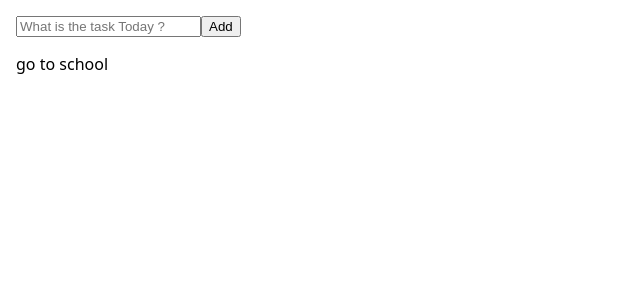
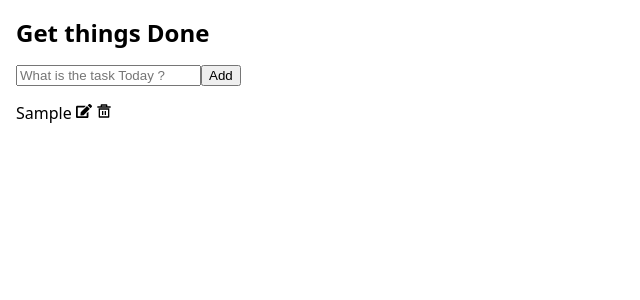
Before and after one commit to riya180/react-ToDo-List, a React (Create React App) app: page / in a window 1280 px wide. Both pictures are taken after typing "Sample" into the empty fields and a click on the button "Add". Shown: the top 300 px of the page, without its empty margins (0-640 px from the left). Built offline with nearby package versions, Linux system fonts and the light colour scheme.

Commit message:
first part done

```diff
--- a/package.json
+++ b/package.json
@@ -8,8 +8,10 @@
     "@fortawesome/free-regular-svg-icons": "^6.5.1",
     "@fortawesome/free-solid-svg-icons": "^6.5.1",
     "@fortawesome/react-fontawesome": "^0.2.0",
+    "@react-icons/all-files": "^4.1.0",
     "react": "18.2.0",
     "react-dom": "18.2.0",
+    "react-icons": "^5.0.1",
     "util": "^0.12.5",
     "uuid": "^9.0.1",
     "uuidv4": "^6.2.13"
--- a/src/App.js
+++ b/src/App.js
@@ -5,7 +5,7 @@ import { TodoWrapper } from './components/TodoWrapper';
 export default function App() {
   return (
     <div>
-      <TodoWrapper/>
+      <TodoWrapper />
 
     </div>
   );
--- a/src/components/Todo.js
+++ b/src/components/Todo.js
@@ -1,20 +1,12 @@
 import react from "react";
-import { FontAwesomeIcon } from "@fortawesome/react-fontawesome";
-import { faPeToSquare } from "@fortawesome/free-solid-svg-icons";
-import { faTrash } from "@fortawesome/free-solid-svg-icons";
+import { FaEdit } from "react-icons/fa";
+import { RiDeleteBin5Line } from "react-icons/ri";
 
-export const Todo = () => {
+export const Todo = ({task}) => {
     return (
-        <div className="Todo">
-            <p>go to school</p>
-
-            <div>
-            <FontAwesomeIcon icon="fa-solid fa-nfc-pen" />
-                <FontAwesomeIcon icon='faPeToSquare'/>
-                <FontAwesomeIcon icon='faTrash' />
-                <FontAwesomeIcon icon="fas fa-edit" />
-
-
+        <div className="Todo" >
+            <p> {task.task} <FaEdit /> <RiDeleteBin5Line /> </p>
+             <div>
 
 
             </div>
--- a/src/components/TodoWrapper.js
+++ b/src/components/TodoWrapper.js
@@ -15,9 +15,11 @@ export const TodoWrapper = () => {
 
     return(
         <div className="TodoWraper">
+            <h1>Get things Done</h1>
             <TodoForm addTodo={addTodo} />
-            <Todo />
-
+            {todos.map((todo, index) => (
+             <Todo task={todo} key={index} />
+            ))}
         </div>
     )
 }
```
Also changed, not shown: 1 other file (tests, documents, lock files or other folders).
